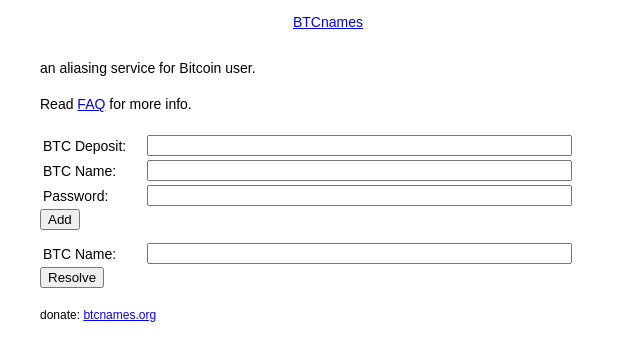
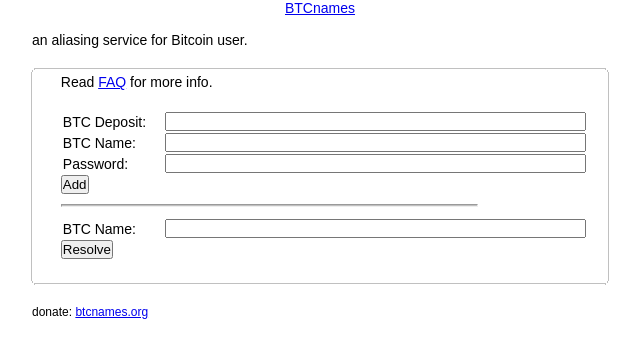
Before and after one commit to NXEProtocol/BTCnames, a PHP site: page / in a window 1280 px wide. Shown: the top 361 px of the page, without its empty margins (0-641 px from the left). Run offline with PHP 8.4, Linux system fonts and the light colour scheme.

Commit message:
frontend

```diff
--- a/create.php
+++ b/create.php
@@ -2,6 +2,31 @@
 	$path = dirname($_SERVER['PHP_SELF']);
 	$path = ($path == '/' ? '' : $path);
 	echo '<div class="createbox">';
+		if ($_SERVER['REQUEST_METHOD'] == 'GET') {
+			if (isset($_GET['result']))
+			{
+				$resultid = $_GET['result'];
+				switch ($resultid)
+				{
+					case 0:
+						echo 'Unknown Error. Contact Staff: team@btcnames.org';
+					break;
+					case 1:
+						echo 'All done. :)';
+					break;
+					case 2:
+						echo 'Name already exists, please try again!';
+					break;
+					case 3:
+						echo 'Database Error. Contact Staff: team@btcnames.org';
+					break;
+
+					default:
+
+					break;
+				}
+			}
+		}
 		echo '<form action="api.php" method="post">';
 			echo '<input type="hidden" name="type" value="add" />';
 			echo '<table>';
--- a/index.php
+++ b/index.php
@@ -1,17 +1,40 @@
 <?php
 	include 'header.php';
 ?>
-
-		<div class="body">
-			<span class="textbox">Read <a href="faq.php">FAQ</a> for more info.</span>
+<table class="contentbox" cellspacing="0" cellpadding="0">
+	<tr>
+		<td>
+			<b class="rrcorner">
+			<b class="rrcorner1"><b></b></b>
+			<b class="rrcorner2"><b></b></b>
+			<b class="rrcorner3"></b>
+			<b class="rrcorner4"></b>
+			<b class="rrcorner5"></b></b>
+		</td>
+	</tr>
+	<tr>
+		<td class="globTD">
+			<div class="body">
+				<span class="textbox">Read <a href="faq.php">FAQ</a> for more info.</span>
 
 
-			<?php include 'create.php' ?>
-
-			<?php include 'resolve.php' ?>
-		</div>
-
-
+				<?php include 'create.php' ?>
+				<hr class="bodyhr" />
+				<?php include 'resolve.php' ?>
+			</div>
+		</td>
+	</tr>
+	<tr>
+		<td>
+			<b class="rrcorner">
+			<b class="rrcorner5"></b>
+			<b class="rrcorner4"></b>
+			<b class="rrcorner3"></b>
+			<b class="rrcorner2"><b></b></b>
+			<b class="rrcorner1"><b></b></b></b>
+		</td>
+	</tr>
+</table>
 <?php
 	include 'footer.php';
 ?>
--- a/resolve.php
+++ b/resolve.php
@@ -2,13 +2,38 @@
 	$path = dirname($_SERVER['PHP_SELF']);
 	$path = ($path == '/' ? '' : $path);
 	echo '<div class="resolvebox">';
+		if ($_SERVER['REQUEST_METHOD'] == 'GET') {
+			if (isset($_GET['result']))
+			{
+				$resultid = $_GET['result'];
+				switch ($resultid)
+				{
+					case 0:
+						echo 'Unknown Error. Contact Staff: team@btcnames.org';
+					break;
+					case 1:
+
+					break;
+					case 2:
+						echo 'Name not found, please try again!';
+					break;
+					case 3:
+						echo 'Database Error. Contact Staff: team@btcnames.org';
+					break;
+
+					default:
+						echo 'Result: ' . $resultid;
+					break;
+				}
+			}
+		}
 		echo '<form action="api.php" method="get">';
 			echo '<input type="hidden" name="type" value="resolve" />';
 			echo '<table>';
 			echo '<tr><td class="inputtitletd">BTC Name:</td><td><input type="text" name="alias" size="50" value="" /></td></tr>';
 //			echo '<tr><td class="inputtitletd">Password:</td><td><input type="text" name="password" size="50" value="" /></td></tr>';
 			echo '</table>';
-		//	echo '<input type="hidden" name="redirect" value="http://'.$_SERVER['HTTP_HOST'].$path.'/" />';
+			//echo '<input type="hidden" name="redirect" value="http://'.$_SERVER['HTTP_HOST'].$path.'/" />';
 			echo '<input type="submit" value="Resolve"/>';
 		echo '</form>';
 	echo '</div>';
--- a/style.css
+++ b/style.css
@@ -25,6 +25,23 @@ body {
 /*	border:1px solid black; */
 }
 
+
+.contentbox {
+	margin-left:auto;
+	margin-right:auto;
+	margin-top: 20px;
+	border:0px solid black;
+}
+.globTD {
+
+	border-left:1px solid silver;
+	border-right:1px solid silver;
+	width:576px;
+	height:100%;
+
+}
+
+
 .QABox {
 	margin-top: 15px;
 	margin-bottom: 15px;
@@ -40,6 +57,14 @@ body {
 
 
 .textbox {
+
+}
+
+.bodyhr {
+	height: 1px;
+	width: 415px;
+	color:silver;
+	background-color:silver;
 
 }
 
@@ -73,3 +98,24 @@ body {
 	font-size:12px;
 /*	border:1px solid black; */
 }
+
+/*
+This is just rounded corner stuff for the main frame
+*/
+.table {width:50%; margin:20px 0px 0px 20px;border:0px solid light-gray;}
+.cnptransactbl { margin:20px 0px 0px 20px; }
+.cnpdescrp { margin:20px 0px 0px 20px; }
+*	{
+	margin: 0px;
+	padding: 0px;
+}
+.tr { background:white; border:0px solid black;}
+.tdtitle { padding:0px 0px 0px 10px;border:0px solid black; width:20%;border-left:1px solid silver;}
+.tdvalue { padding:0px 0px 0px 0px;border:0px solid black; width:80%;border-right:1px solid silver;}
+.rrcorner{display:block}
+.rrcorner *{display:block;height:1px;overflow:hidden;font-size:.01em;background:white}
+.rrcorner1{margin-left:3px;margin-right:3px;padding-left:1px;padding-right:1px;border-left:1px solid silver;border-top:1px solid silver;border-right:1px solid silver;background:white}
+.rrcorner2{margin-left:1px;margin-right:1px;padding-right:1px;padding-left:1px;border-left:1px solid silver;border-right:1px solid silver;background:white}
+.rrcorner3{margin-left:1px;margin-right:1px;border-left:1px solid silver;border-right:1px solid silver;}
+.rrcorner4{border-left:1px solid silver;border-right:1px solid silver}
+.rrcorner5{border-left:1px solid silver;border-right:1px solid silver}
```
Also changed, not shown: delete.php (+26 -1 lines).
